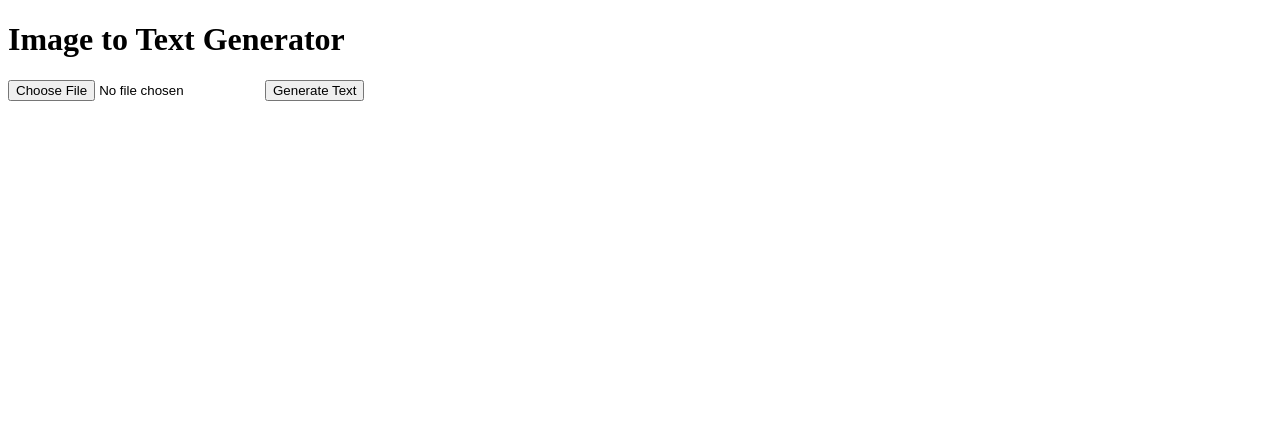
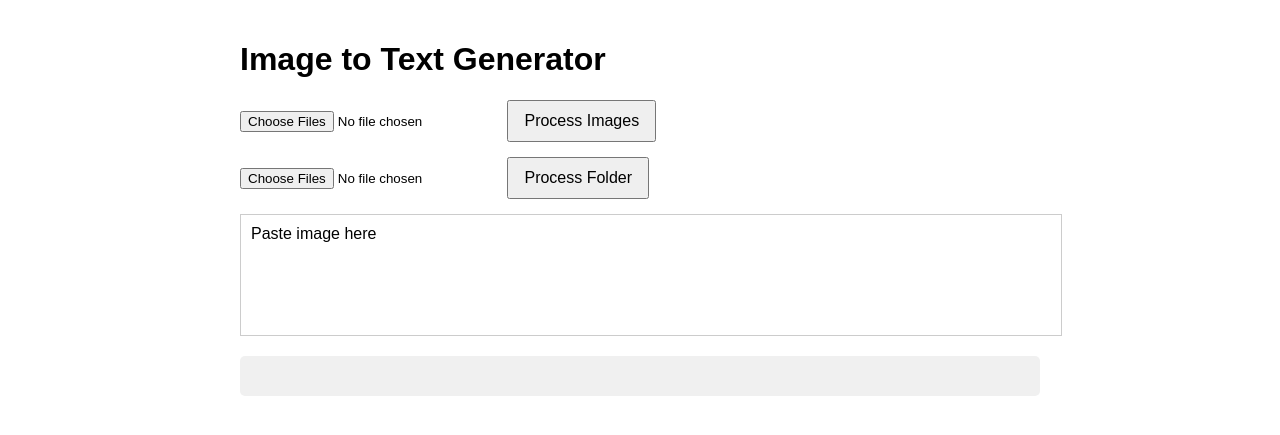
Before and after one commit to angelwshotgun/hhhh, a Flask app: page / in a window 1280 px wide. Shown: the top 435 px of the page. Run offline with Flask 3, Linux system fonts and the light colour scheme.

Commit message:
Update index.html

````diff
--- a/templates/index.html
+++ b/templates/index.html
@@ -5,33 +5,120 @@
     <meta name="viewport" content="width=device-width, initial-scale=1.0">
     <title>Image to Text Generator</title>
     <script src="https://code.jquery.com/jquery-3.6.0.min.js"></script>
+    <style>
+        body {
+            font-family: Arial, sans-serif;
+            max-width: 800px;
+            margin: 0 auto;
+            padding: 20px;
+        }
+        #result {
+            white-space: pre-line;
+            font-family: "Times New Roman", Times, serif;
+            font-size: 18px;
+            line-height: 1.5;
+            background-color: #f0f0f0;
+            padding: 20px;
+            border-radius: 5px;
+            margin-top: 20px;
+        }
+        #pasteArea {
+            width: 100%;
+            height: 100px;
+            border: 1px solid #ccc;
+            padding: 10px;
+            margin-bottom: 10px;
+            font-size: 16px;
+        }
+        .button-group {
+            margin-bottom: 15px;
+        }
+        input[type="file"] {
+            margin-right: 10px;
+        }
+        button {
+            padding: 10px 15px;
+            font-size: 16px;
+            cursor: pointer;
+        }
+    </style>
 </head>
 <body>
     <h1>Image to Text Generator</h1>
-    <form id="uploadForm" enctype="multipart/form-data">
-        <input type="file" name="image" accept="image/*" required>
-        <button type="submit">Generate Text</button>
-    </form>
-    <div id="result"></div>
+    <div class="button-group">
+        <input type="file" id="imageInput" accept="image/*" multiple>
+        <button id="processImages">Process Images</button>
+    </div>
+    <div class="button-group">
+        <input type="file" id="folderInput" webkitdirectory directory multiple>
+        <button id="processFolder">Process Folder</button>
+    </div>
+    <div id="pasteArea" contenteditable="true">Paste image here</div>
+    <pre id="result"></pre>
 
     <script>
     $(document).ready(function() {
-            $('#uploadForm').on('submit', function(e) {
-                e.preventDefault();
-                var formData = new FormData(this);
-                $.ajax({
+        function processImage(file) {
+            var formData = new FormData();
+            formData.append('image', file);
+
+            return $.ajax({
                 url: '/generate_text',
                 type: 'POST',
                 data: formData,
                 contentType: false,
-                    processData: false,
-                    success: function(response) {
-                        $('#result').text(response.generated_text);
-                    },
-                    error: function() {
-                        $('#result').text('An error occurred');
+                processData: false
+            });
         }
+
+        function displayResult(response) {
+            try {
+                var jsonString = response.replace(/^```json\s*/, '').replace(/\s*```$/, '');
+                var data = JSON.parse(jsonString);
+                var resultHtml =
+                    (data.id || '') + '\n' +
+                    (data.country || '') + '\n' +
+                    (data.fullname || '') + '\n' +
+                    (data.gender || '') + '\n' +
+                    (data.birthdate || '');
+
+                if (data.country === 'VNM') {
+                    resultHtml += '\n' + (data.address || '');
+                }
+
+                $('#result').append(resultHtml + '\n\n');
+            } catch (e) {
+                $('#result').append('Error parsing response: ' + response + '\n\n');
+                console.error('Parsing error:', e);
+            }
+        }
+
+        function processFiles(files) {
+            $('#result').empty();
+            Array.from(files).forEach(function(file) {
+                processImage(file).then(displayResult);
             });
+        }
+
+        $('#processImages').on('click', function() {
+            var files = $('#imageInput')[0].files;
+            processFiles(files);
+        });
+
+        $('#processFolder').on('click', function() {
+            var files = $('#folderInput')[0].files;
+            processFiles(files);
+        });
+
+        $('#pasteArea').on('paste', function(e) {
+            e.preventDefault();
+            var items = (e.clipboardData || e.originalEvent.clipboardData).items;
+            for (var i = 0; i < items.length; i++) {
+                if (items[i].type.indexOf('image') !== -1) {
+                    var blob = items[i].getAsFile();
+                    processImage(blob).then(displayResult);
+                }
+            }
         });
     });
     </script>
````
Lines whose indentation alone changed are shown as unchanged.
